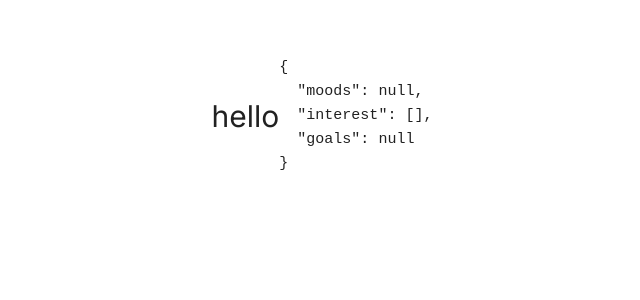
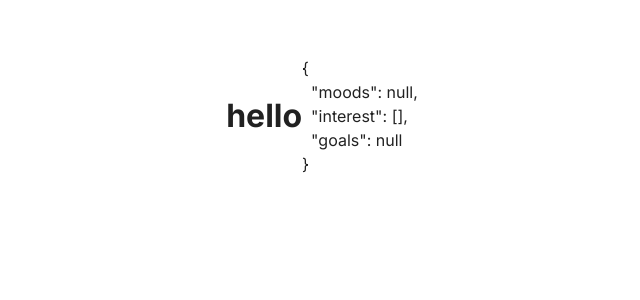
Before and after one commit to nthndkid/ISKOnek-Frontend, a Vue app: page /matching in a window 1280 px wide. Shown: the top 300 px of the page, without its empty margins (318-958 px from the left). Built offline with nearby package versions, Linux system fonts and the light colour scheme.

Commit message:
added inter font and added username on the matchpreview

```diff
--- a/src/assets/main.css
+++ b/src/assets/main.css
@@ -1,3 +1,9 @@
+@import url('https://fonts.googleapis.com/css2?family=Inter:ital,opsz,wght@0,14..32,100..900;1,14..32,100..900&display=swap');
+
 body {
-  font-family: 'Inter', sans-serif;
+  font-family: 'Inter', sans-serif !important;
 }
+
+* {
+  font-family: 'Inter', sans-serif !important;
+}
--- a/src/components/Forms/MatchPreview.vue
+++ b/src/components/Forms/MatchPreview.vue
@@ -4,12 +4,15 @@ import { formOptions } from '../../data/formOptions'
 import { computed, toRaw } from 'vue'
 import { useMatchStore } from '../../stores/matchStore'
 import { useAvatarStore } from '../../stores/avatarStore'
+import { useUserStore } from '../../stores/userStore'
 
 const emit = defineEmits(['back'])
 
 const store = useMatchStore()
 
 const avatarStore = useAvatarStore()
+
+const userStore = useUserStore()
 
 const router = useRouter()
 
@@ -71,8 +74,8 @@ const user = {
                 />
 
                 <!-- User Name -->
-                <span class="text-h6 font-weight-medium">
-                    {{ user.name }}
+                <span class="text-h6 font-weight-medium mt-2">
+                    @{{ userStore.user.username }}
                 </span>
             </v-col>
         </v-row>
--- a/src/main.js
+++ b/src/main.js
@@ -1,4 +1,4 @@
-import './assets/base.css'
+import './assets/main.css'
 
 // Vuetify
 import 'vuetify/styles'
```
